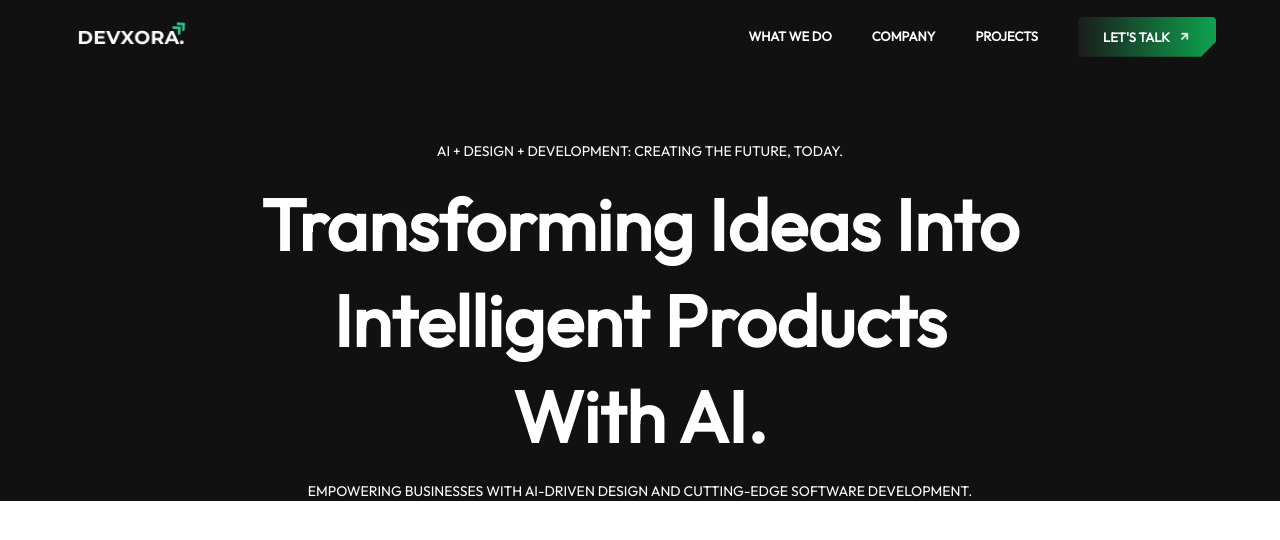
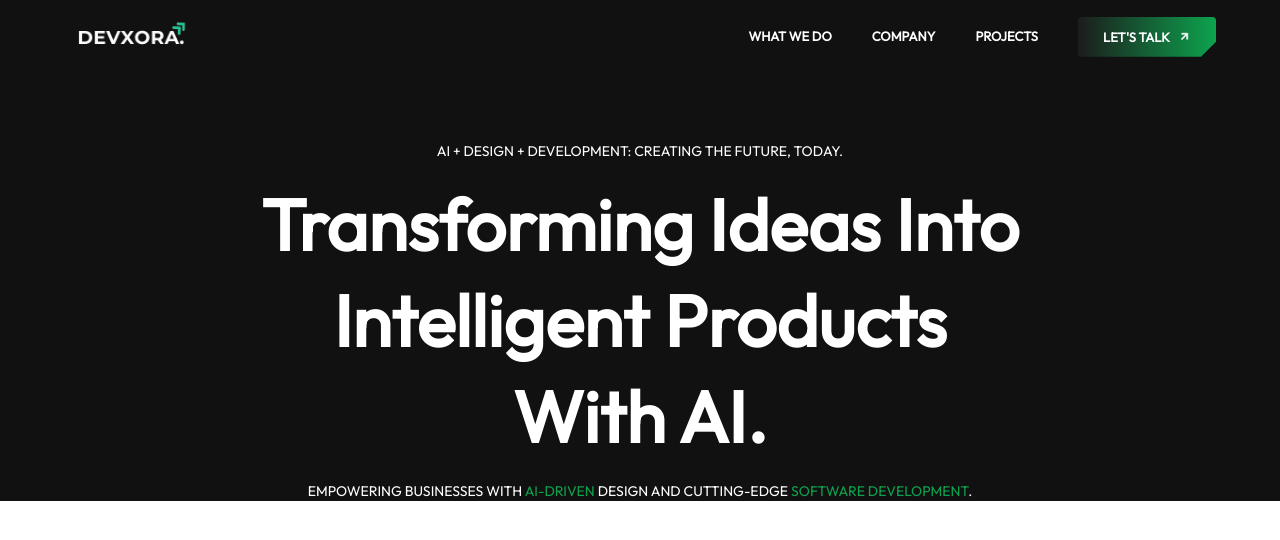
Before and after one commit to HuzaifAhmed01/Devxora, a React (Vite) app: page / in a window 1280 px wide. Shown: the top 540 px of the page. Built offline with nearby package versions, Linux system fonts and the light colour scheme.

Commit message:
first commit

```diff
--- a/src/components/Hero/Hero.jsx
+++ b/src/components/Hero/Hero.jsx
@@ -2,24 +2,28 @@ import React from 'react'
 
 const Hero = () => {
   return (
-    <section className='  w-full h-screen lg:h-auto bg-[#111111] text-white  '>
-<div className=" w-full flex flex-col  items-center justify-center gap-4 text-center pt-17 px-2 lg:px-0 ">
+    <section className="  w-full h-screen lg:h-auto bg-[#111111] text-white  ">
+      <div className=" w-full flex flex-col  items-center justify-center gap-4 text-center pt-17 px-2 lg:px-0 ">
+        {/* first heading  */}
+        <h5 className="text-[12px] md:text-sm lg:text-sm  uppercase">
+          AI + Design + DEVELOPMENT: Creating the Future, Today.
+        </h5>
 
+        {/* for main heading */}
+        <h1 className="text-4xl  lg:text-7xl capitalize font-extrabold w-[100%] lg:w-[60%] lg:leading-24">
+          Transforming Ideas into Intelligent Products with AI.
+        </h1>
 
-        {/* first heading  */}
-        <h5 className="text-[12px] md:text-sm lg:text-sm  uppercase">AI + Design + DEVELOPMENT: Creating the Future, Today.</h5>
-
-{/* for main heading */}
-<h1 className="text-4xl  lg:text-7xl capitalize font-extrabold w-[100%] lg:w-[60%] lg:leading-24">Transforming Ideas into
-Intelligent Products
-with AI.</h1>
-
-{/* for subheading */}
-<h5 className="text-[12px] md:text-sm lg:text-sm uppercase">Empowering businesses with AI-driven design and cutting-edge software development.</h5>
-
-</div>
+        {/* for subheading */}
+        <h5 className="text-[12px] md:text-sm lg:text-sm uppercase">
+          Empowering businesses with{" "}
+          <span className="text-[#0da34e]">AI-driven</span> design and
+          cutting-edge{" "}
+          <span className="text-[#0da34e]">software development</span>.
+        </h5>
+      </div>
     </section>
-  )
+  );
 }
 
 export default Hero
```
